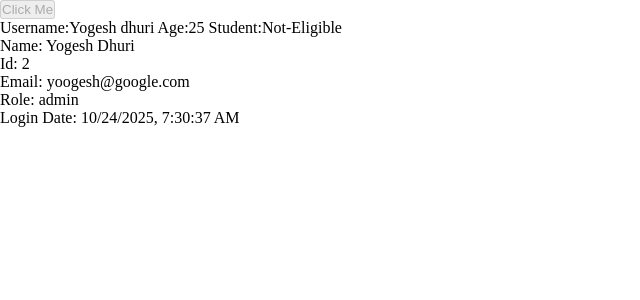
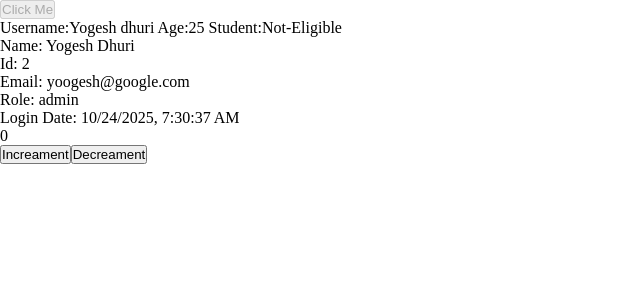
Before and after one commit to ysdhuri312/playground-react, a React (Vite) app in the folder react_with_typescript/: page / in a window 1280 px wide. Shown: the top 300 px of the page, without its empty margins (0-640 px from the left). Built offline with nearby package versions, Linux system fonts and the light colour scheme.

Commit message:
useState types

```diff
--- a/react_with_typescript/src/App.tsx
+++ b/react_with_typescript/src/App.tsx
@@ -2,6 +2,7 @@
 
 import Admin from './components/Admin';
 import Button from './components/Button';
+import State from './components/State';
 import User from './components/User';
 import type { AdminInfo } from './types';
 
@@ -24,6 +25,8 @@ const App = () => {
       <User name='Yogesh dhuri' age={25} isStudent={false} />
 
       <Admin admin={admin} />
+
+      <State />
     </div>
   );
 };
--- /dev/null
+++ b/react_with_typescript/src/components/State.tsx
@@ -0,0 +1,19 @@
+/** @format */
+
+import { useState } from 'react';
+
+const State = () => {
+  const [value, setValue] = useState<number>(0);
+
+  const increament = () => setValue(value + 1);
+  const decreament = () => setValue(value - 1);
+
+  return (
+    <div>
+      <p>{value}</p>
+      <button onClick={increament}>Increament</button>
+      <button onClick={decreament}>Decreament</button>
+    </div>
+  );
+};
+export default State;
```
